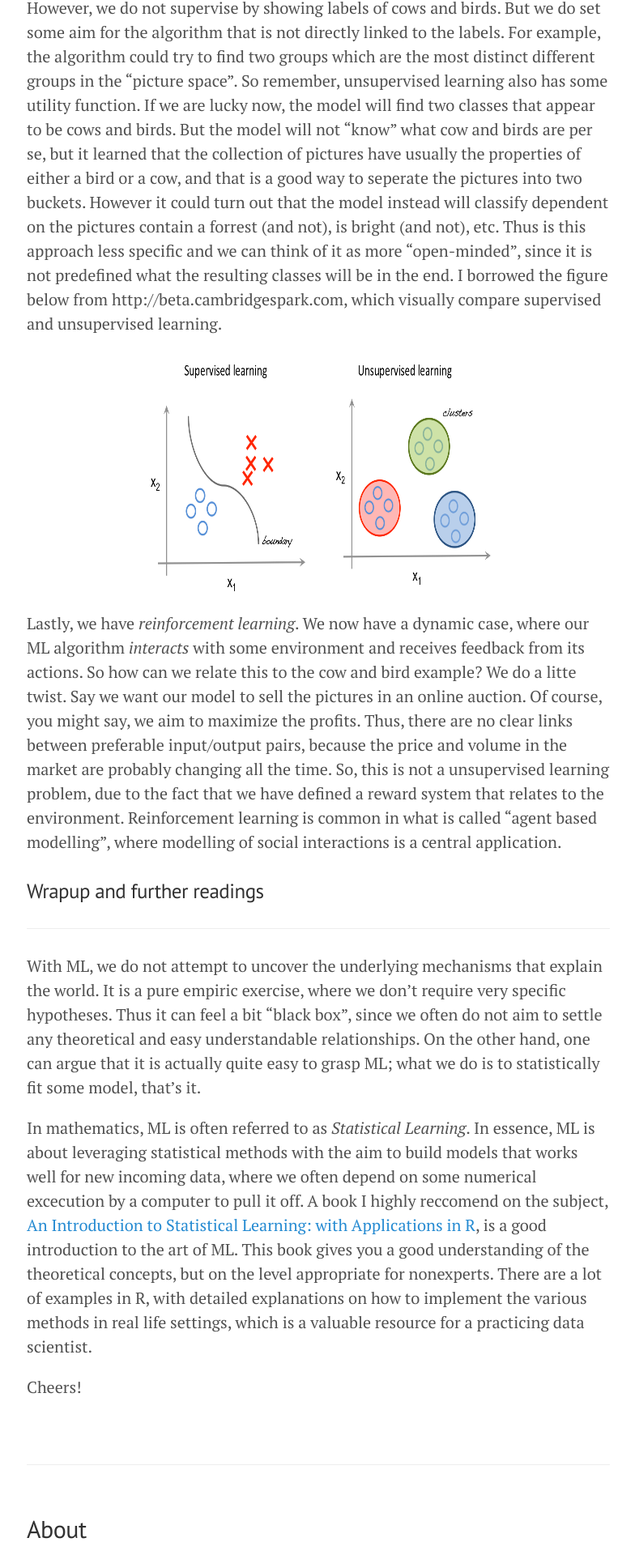
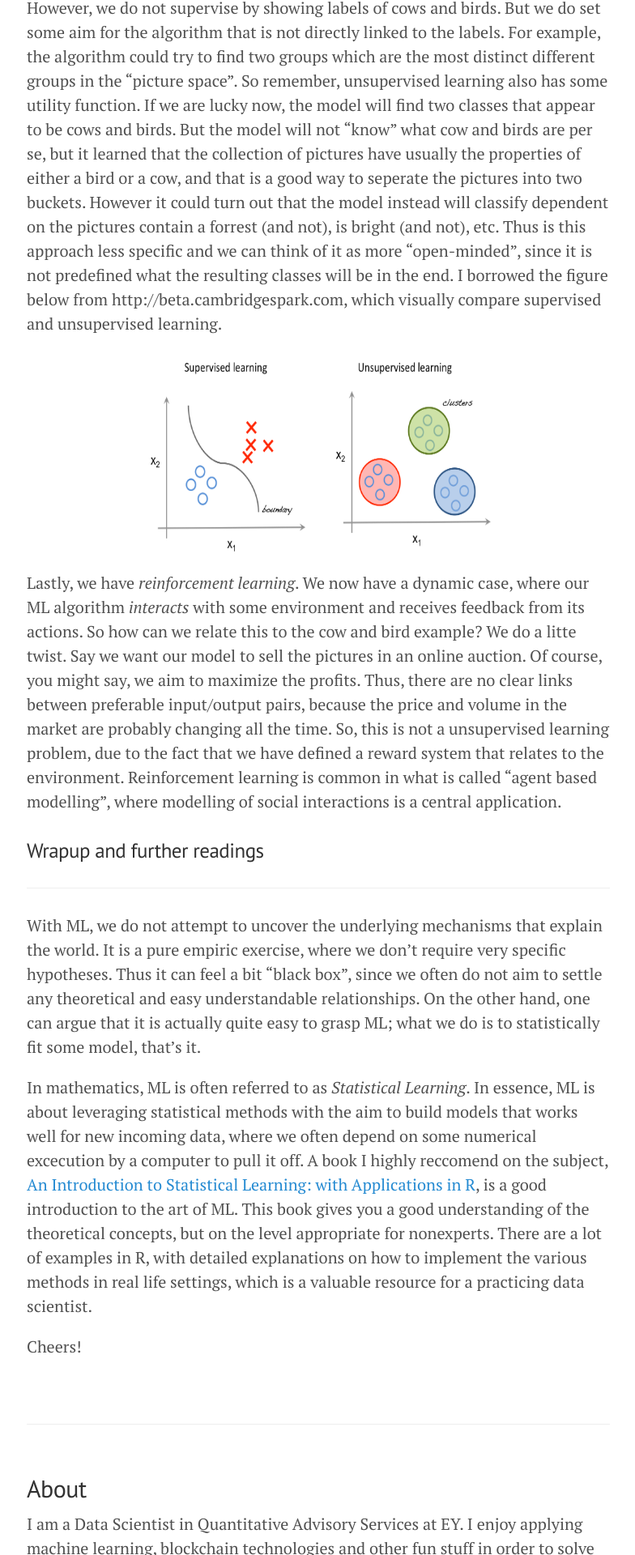
Before and after one commit to herman-hellenes/herman-hellenes.github.io, a Jekyll site: the page built from _posts/2017-09-27-intro-ml.md, in a window 1280 px wide. Shown: the part 4480-6400 px from the top of the page at 81% size, without its empty margins (247-1031 px from the left). Built offline with Jekyll 4.4.1, drawn with Linux system fonts in a browser that asks for light colours; nearby versions of some CDN libraries; comment, search, counter and statistics services are not loaded.

Commit message:
Update 2017-09-27-intro-ml.md

```diff
--- a/_posts/2017-09-27-intro-ml.md
+++ b/_posts/2017-09-27-intro-ml.md
@@ -66,7 +66,7 @@ As you might have guessed, when we have supervised learning, we also can do *uns
 
 
 <p align="center">
-  <img width="450" height="300" src="/figs/2017-08-23-intro-ML/mod1_SuperUnsuper.png">
+  <img width="450" height="250" src="/figs/2017-08-23-intro-ML/mod1_SuperUnsuper.png">
 </p>
 
 
```
